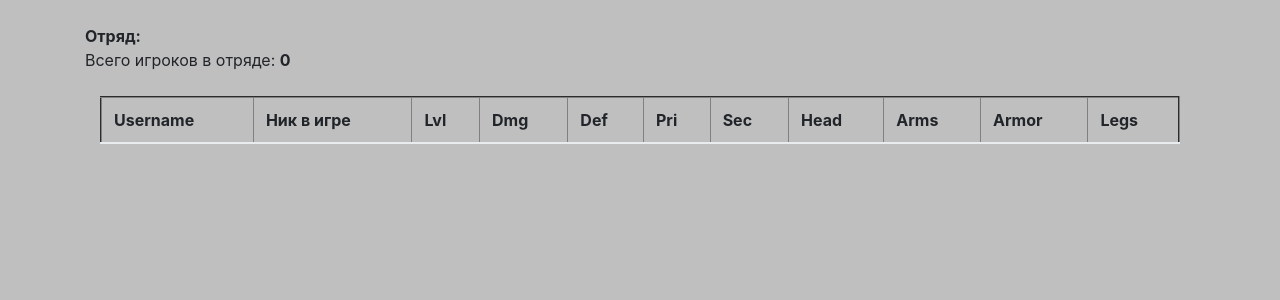
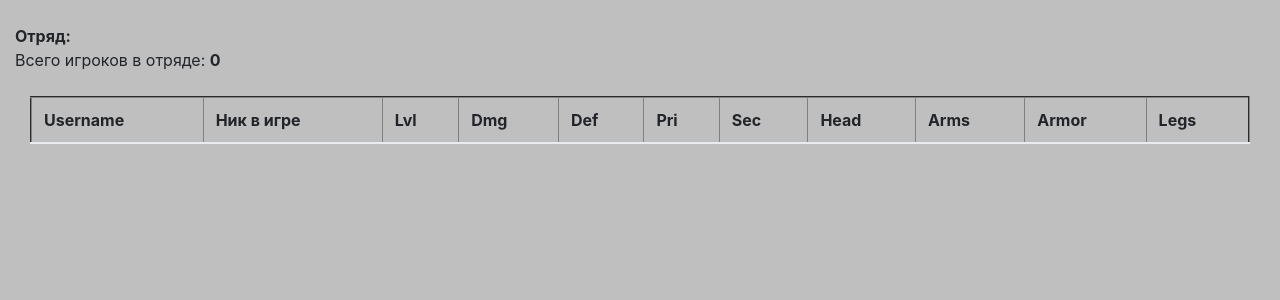
Before and after one commit to toxydose/CastleStats, a Flask app: page /member-equip/1 in a window 1280 px wide. Shown: the part 66-366 px from the top of the page. Run offline with Flask 2, Linux system fonts and the light colour scheme; data that the repository does not hold is empty; some libraries are stand-ins or nearby versions.

Commit message:
minor visual and functional fixes.

```diff
--- a/app/templates/squad_member_equip.html
+++ b/app/templates/squad_member_equip.html
@@ -15,7 +15,7 @@
 {% endblock %}
 
 {% block content %}
-    <div class="container">
+    <div class="container-fluid">
         <b>Отряд: {{ squad.squad_name }}</b>
         <div>Всего игроков в отряде: <b>{{ members|length }}</b></div>
         <br>
@@ -41,7 +41,7 @@
                     {% for character, user, equip in members %}
                         <tr>
                             <td>@{{user.username}}</td>
-                            <td>{{ user }}</td>
+                            <td>{{ character.name }}</td>
                             <td>{{ character.level }}</td>
                             <td>{{ character.attack }}</td>
                             <td>{{ character.defence }}</td>
```
